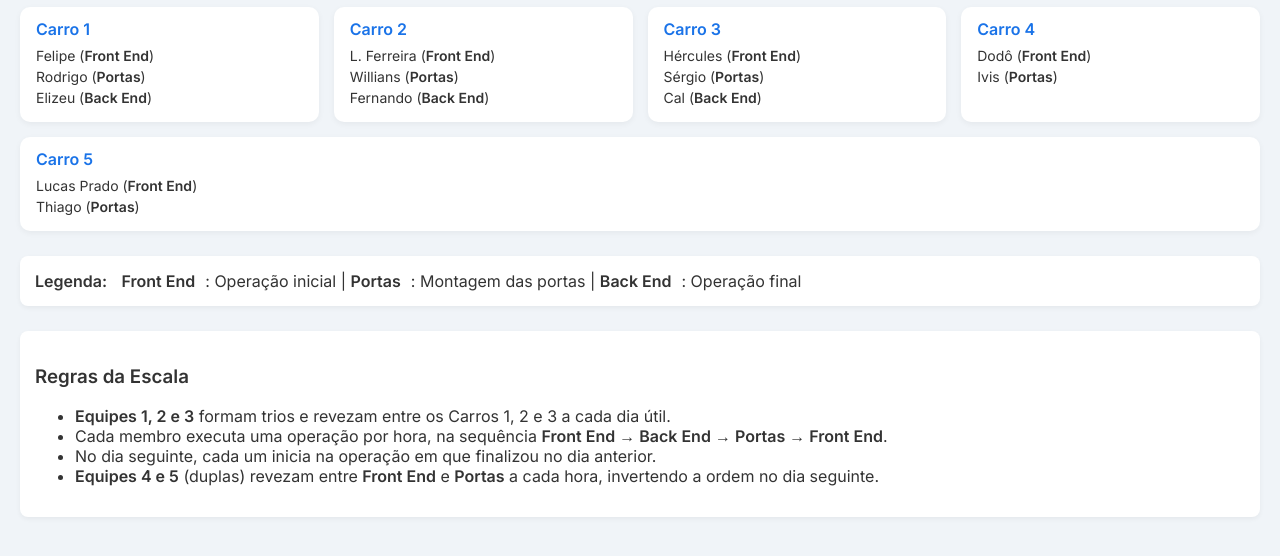
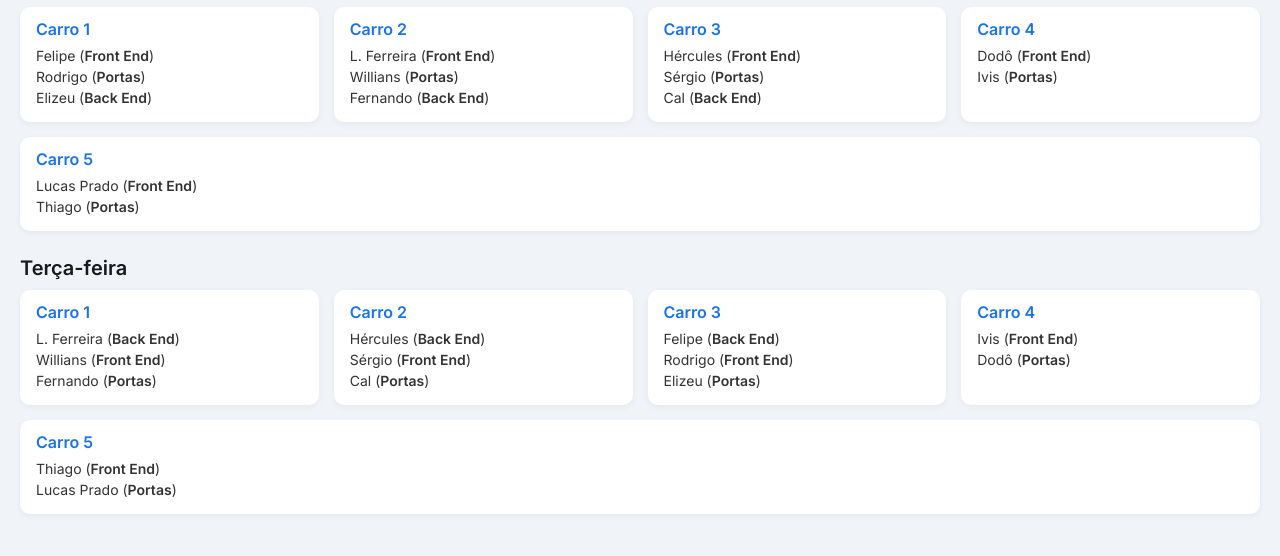
Before and after one commit to dodoagrega/meusite, a plain HTML site: page escala2.htm in a window 1280 px wide. Shown: the part 116-672 px from the top of the page. Drawn offline with Linux system fonts and the light colour scheme.

Commit message:
Atualizar o escala2.htm

```diff
--- a/escala2.htm
+++ b/escala2.htm
@@ -114,25 +114,41 @@
   </div>
 
   <!-- Terça-feira -->
-  <!-- (Continue substituindo "F", "P", "B" por "Front End", "Portas", "Back End" para todas as outras seções) -->
-
-  <!-- Legenda e explicação -->
-  <div class="legend">
-    <strong>Legenda:</strong>
-    <strong>Front End</strong>: Operação inicial |
-    <strong>Portas</strong>: Montagem das portas |
-    <strong>Back End</strong>: Operação final
+  <div class="dia">
+    <h3>Terça-feira</h3>
+    <div class="carros">
+      <div class="carro">
+        <h4>Carro 1</h4>
+        <p>L. Ferreira (<span class="operacao">Back End</span>)</p>
+        <p>Willians (<span class="operacao">Front End</span>)</p>
+        <p>Fernando (<span class="operacao">Portas</span>)</p>
+      </div>
+      <div class="carro">
+        <h4>Carro 2</h4>
+        <p>Hércules (<span class="operacao">Back End</span>)</p>
+        <p>Sérgio (<span class="operacao">Front End</span>)</p>
+        <p>Cal (<span class="operacao">Portas</span>)</p>
+      </div>
+      <div class="carro">
+        <h4>Carro 3</h4>
+        <p>Felipe (<span class="operacao">Back End</span>)</p>
+        <p>Rodrigo (<span class="operacao">Front End</span>)</p>
+        <p>Elizeu (<span class="operacao">Portas</span>)</p>
+      </div>
+      <div class="carro">
+        <h4>Carro 4</h4>
+        <p>Ivis (<span class="operacao">Front End</span>)</p>
+        <p>Dodô (<span class="operacao">Portas</span>)</p>
+      </div>
+      <div class="carro">
+        <h4>Carro 5</h4>
+        <p>Thiago (<span class="operacao">Front End</span>)</p>
+        <p>Lucas Prado (<span class="operacao">Portas</span>)</p>
+      </div>
+    </div>
   </div>
 
-  <div class="explicacao">
-    <h3>Regras da Escala</h3>
-    <ul>
-      <li><strong>Equipes 1, 2 e 3</strong> formam trios e revezam entre os Carros 1, 2 e 3 a cada dia útil.</li>
-      <li>Cada membro executa uma operação por hora, na sequência <strong>Front End → Back End → Portas → Front End</strong>.</li>
-      <li>No dia seguinte, cada um inicia na operação em que finalizou no dia anterior.</li>
-      <li><strong>Equipes 4 e 5</strong> (duplas) revezam entre <strong>Front End</strong> e <strong>Portas</strong> a cada hora, invertendo a ordem no dia seguinte.</li>
-    </ul>
-  </div>
+  <!-- Continue atualizando o restante da semana de maneira semelhante -->
 
 </body>
 </html>
```
